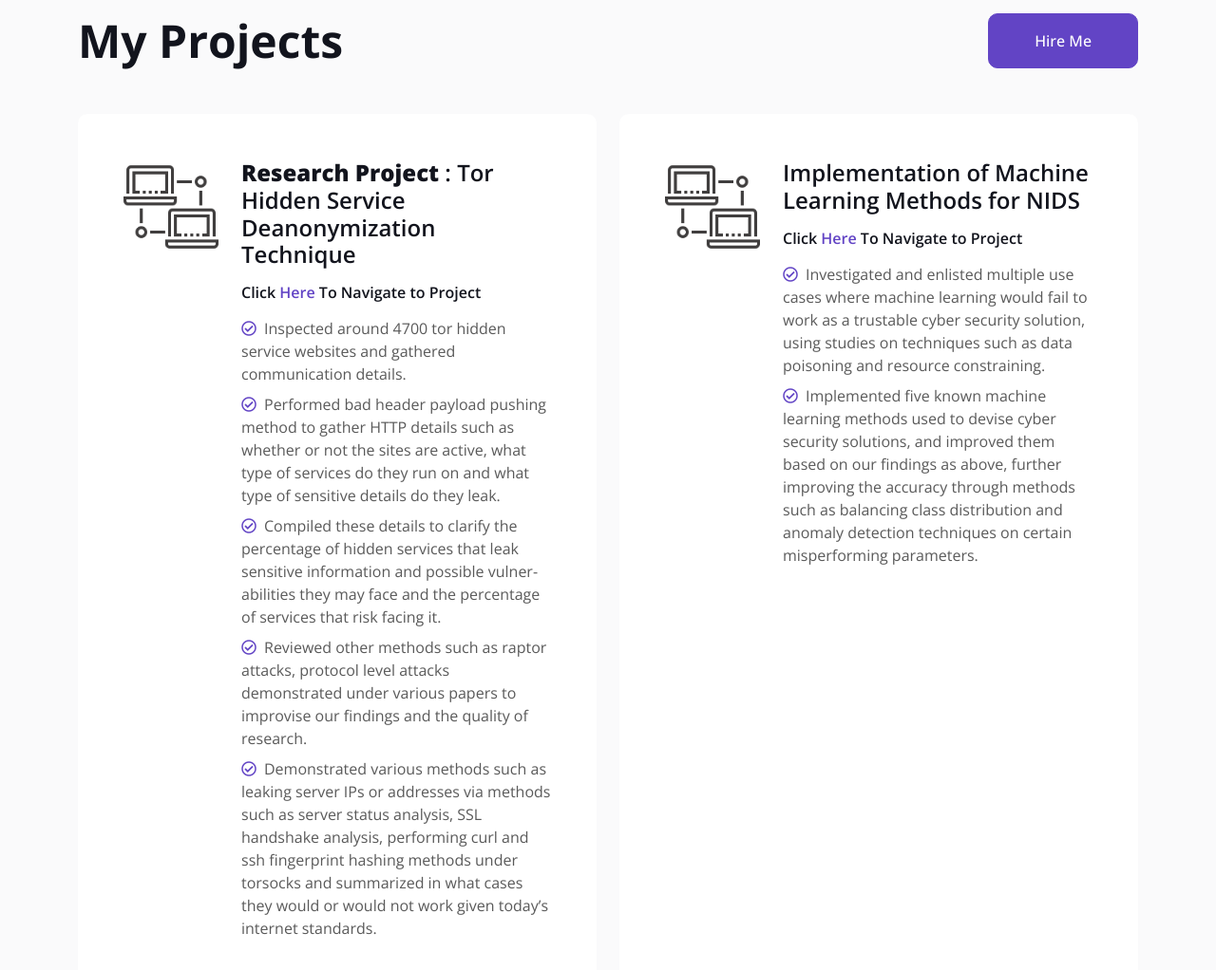
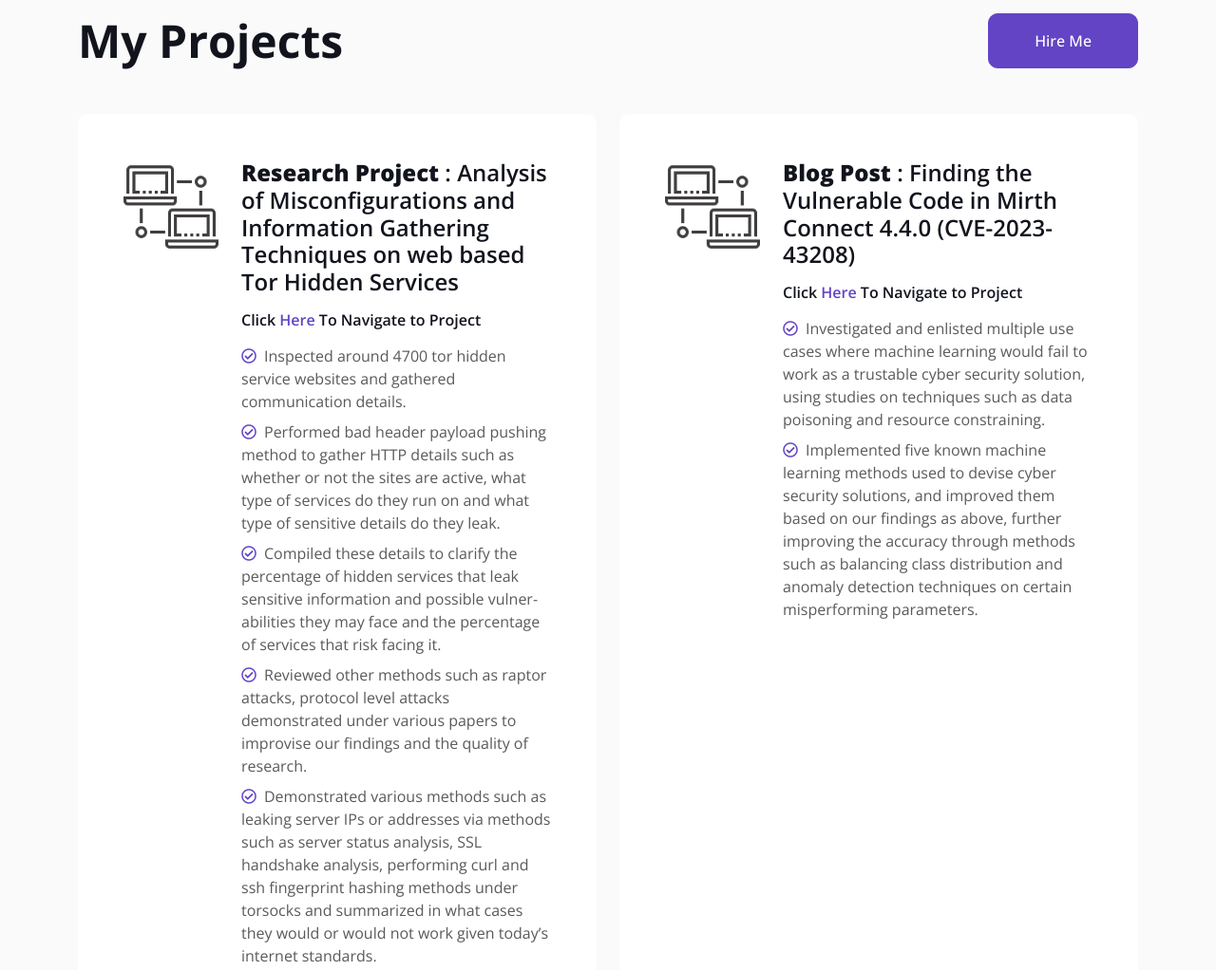
Before and after one commit to RahulRaviHulli/RahulRaviHulli.github.io, a plain HTML site: page index.html in a window 1280 px wide. Shown: the part 2240-3262 px from the top of the page at 95% size. Drawn offline with nearby package versions, Linux system fonts and the light colour scheme.

Commit message:
Update index.html

```diff
--- a/index.html
+++ b/index.html
@@ -371,7 +371,7 @@
                           <!--i class="fa fa-laptop-code fa-2x text-dark"></i-->
                       </div>
                       <div class="ms-sm-4">
-                          <h4 class="mb-3"><b>Research Project</b> : Tor Hidden Service Deanonymization Technique</h4>
+                          <h4 class="mb-3"><b>Research Project</b> : Analysis of Misconfigurations and Information Gathering Techniques on web based Tor Hidden Services</h4>
                           <h6 class="mb-3">Click <span class="text-primary"><a href="https://github.com/RahulRaviHulli/ENGR-6991">Here</a></span> To Navigate to Project</h6>
                           <span>
                             <p class="mb-2"><i class="far fa-check-circle text-primary me-2"></i>Inspected around 4700 tor hidden service websites and gathered communication details.</p>
@@ -383,6 +383,22 @@
                       </div>
                   </div>
               </div>
+
+                <div class="col-lg-6 wow fadeInUp" data-wow-delay="0.1s">
+                    <div class="service-item d-flex flex-column flex-sm-row bg-white rounded h-100 p-4 p-lg-5">
+                        <div class="bg-icon flex-shrink-0 mb-3">
+                            <!--i class="fa fa-crop-alt fa-2x text-dark"></i-->
+                        </div>
+                        <div class="ms-sm-4">
+                            <h4 class="mb-3"><b>Blog Post</b> : Finding the Vulnerable Code in Mirth Connect 4.4.0 (CVE-2023-43208)</h4>
+                            <h6 class="mb-3">Click <span class="text-primary"><a href="https://github.com/RahulRaviHulli/INSE_6630_Project">Here</a></span> To Navigate to Project</h6>
+                            <span>
+                              <p class="mb-2"><i class="far fa-check-circle text-primary me-2"></i>Investigated and enlisted multiple use cases where machine learning would fail to work as a trustable cyber security solution, using studies on techniques such as data poisoning and resource constraining.</p>
+                              <p class="mb-2"><i class="far fa-check-circle text-primary me-2"></i>Implemented five known machine learning methods used to devise cyber security solutions, and improved them based on our findings as above, further improving the accuracy through methods such as balancing class distribution and anomaly detection techniques on certain misperforming parameters.</p>
+                            </span>
+                        </div>
+                    </div>
+                </div>
 
                 <div class="col-lg-6 wow fadeInUp" data-wow-delay="0.1s">
                     <div class="service-item d-flex flex-column flex-sm-row bg-white rounded h-100 p-4 p-lg-5">
```
